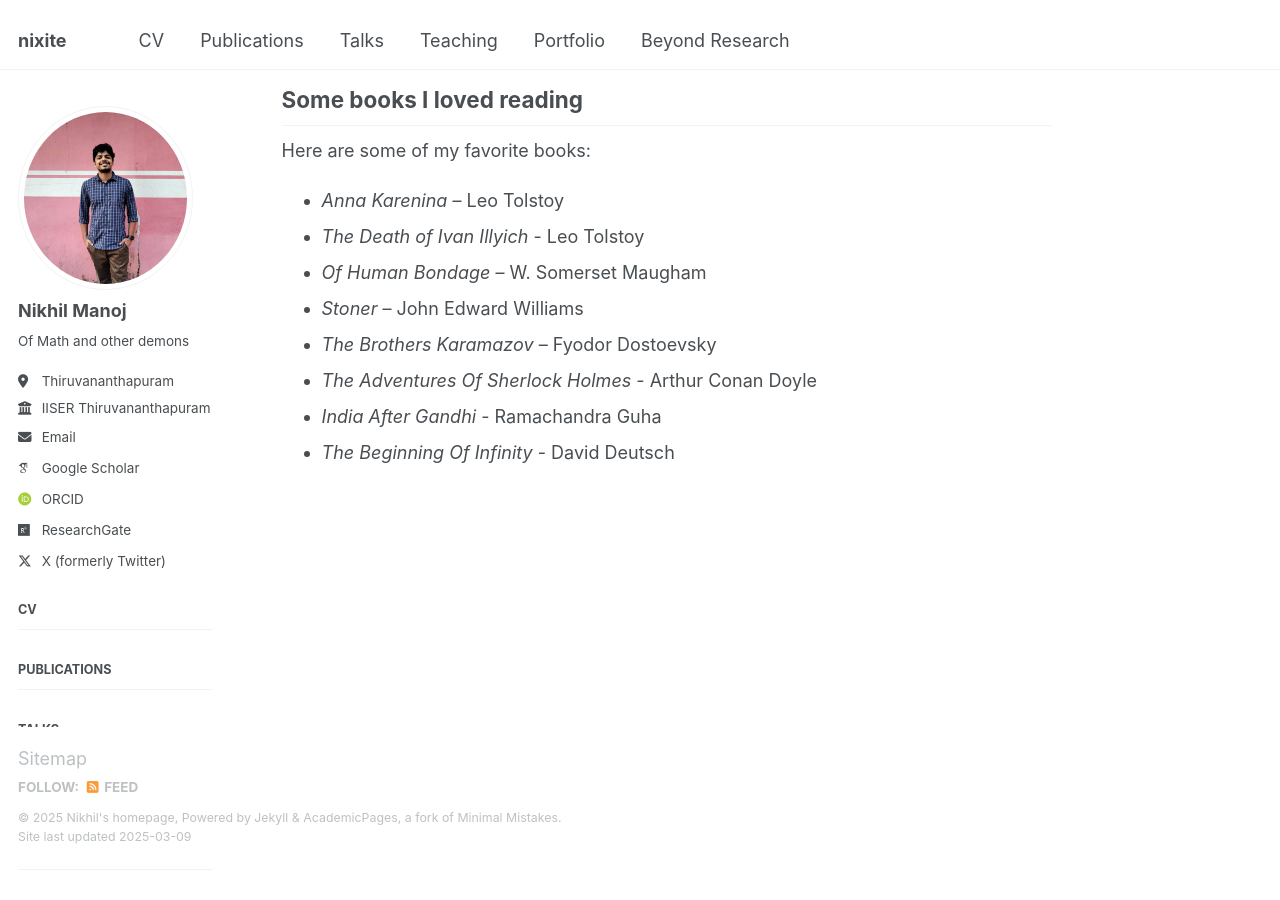
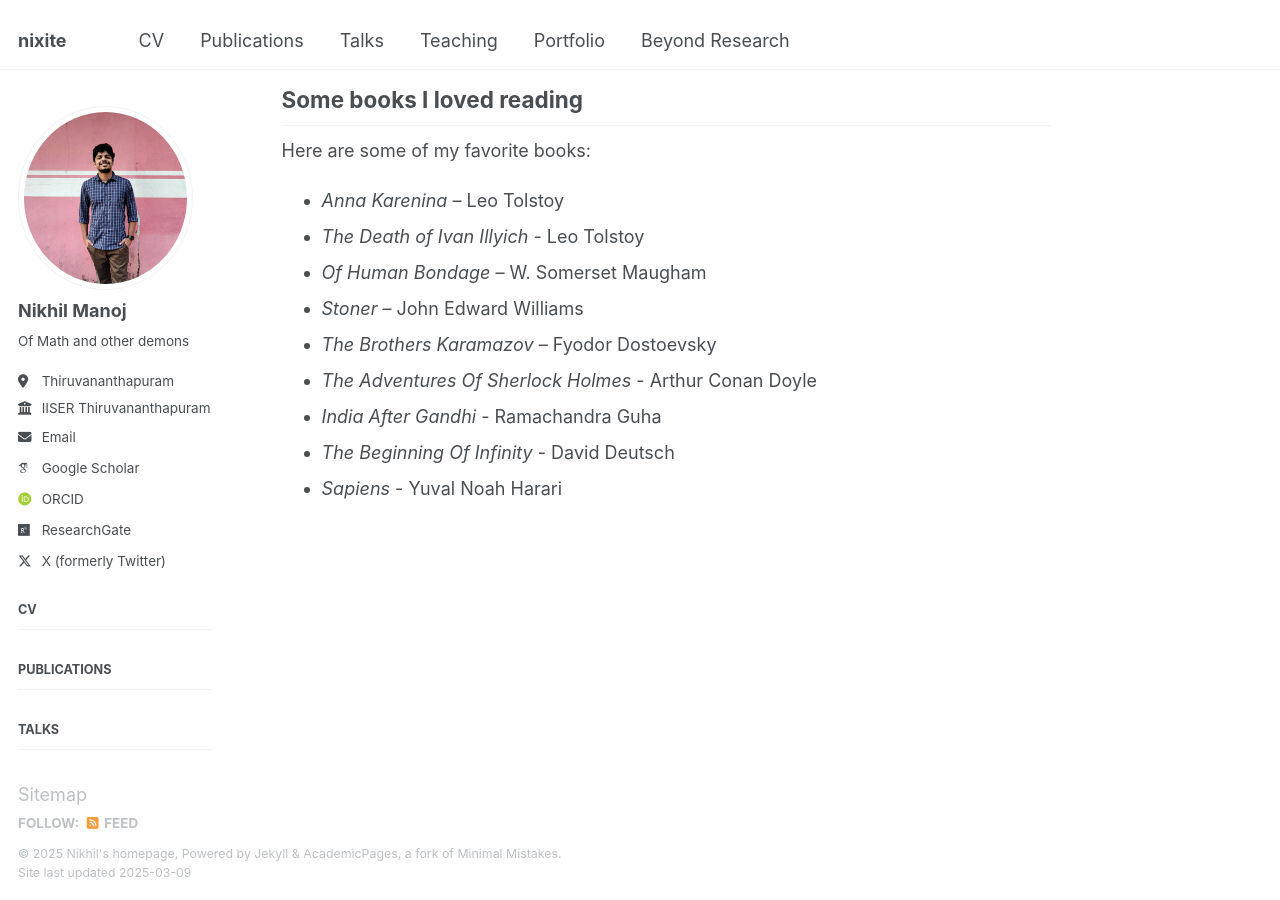
Before and after one commit to nikhil0597/nikhil0597.github.io, a Jekyll site: the page built from _pages/beyond-research.md, in a window 1280 px wide and 900 px high, scrolled down 537 px. Built offline with Jekyll 4.4.1, drawn with Linux system fonts in a browser that asks for light colours; some web fonts are replaced; before the commit the page ends 1401 px from its top, so only the background shows below that.

Commit message:
Update beyond-research.md

```diff
--- a/_pages/beyond-research.md
+++ b/_pages/beyond-research.md
@@ -23,3 +23,4 @@ Here are some of my favorite books:
 - *The Adventures Of Sherlock Holmes* - Arthur Conan Doyle
 - *India After Gandhi* - Ramachandra Guha
 - *The Beginning Of Infinity* - David Deutsch
+- *Sapiens* - Yuval Noah Harari
```
